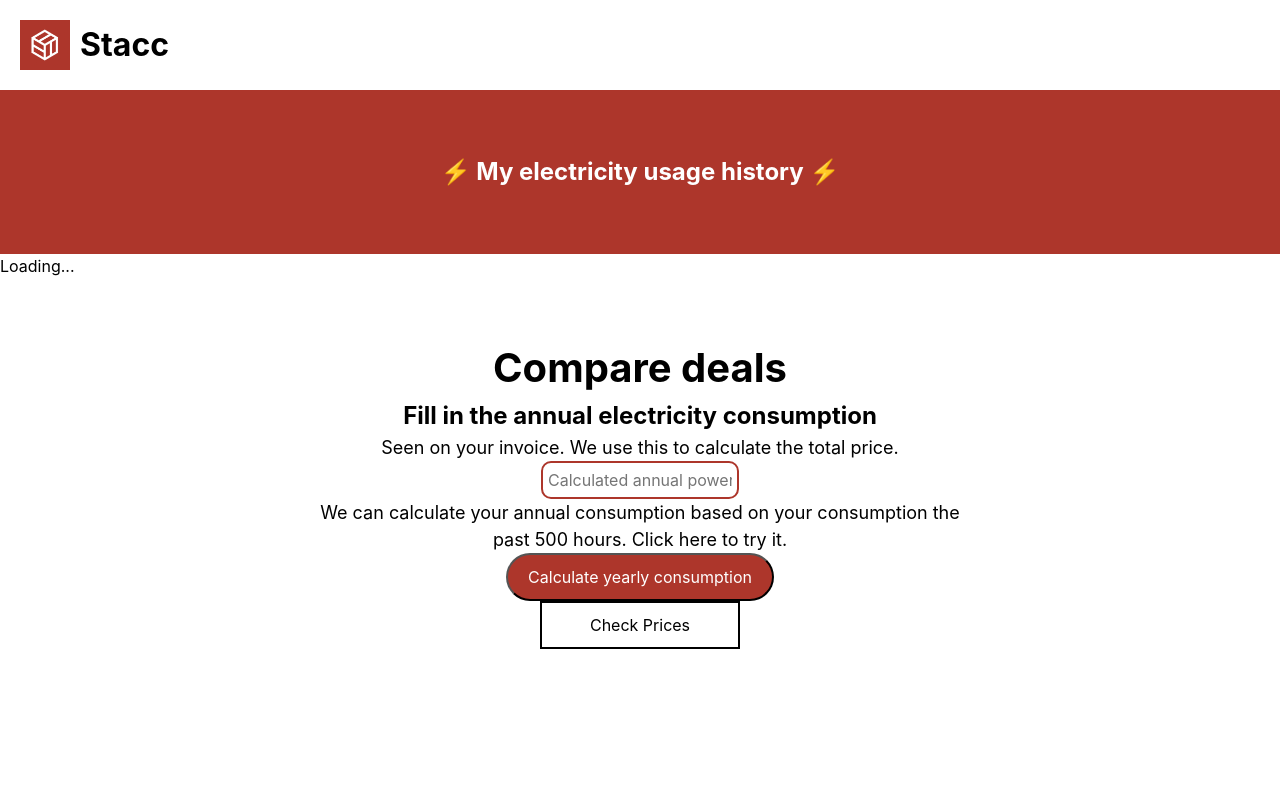
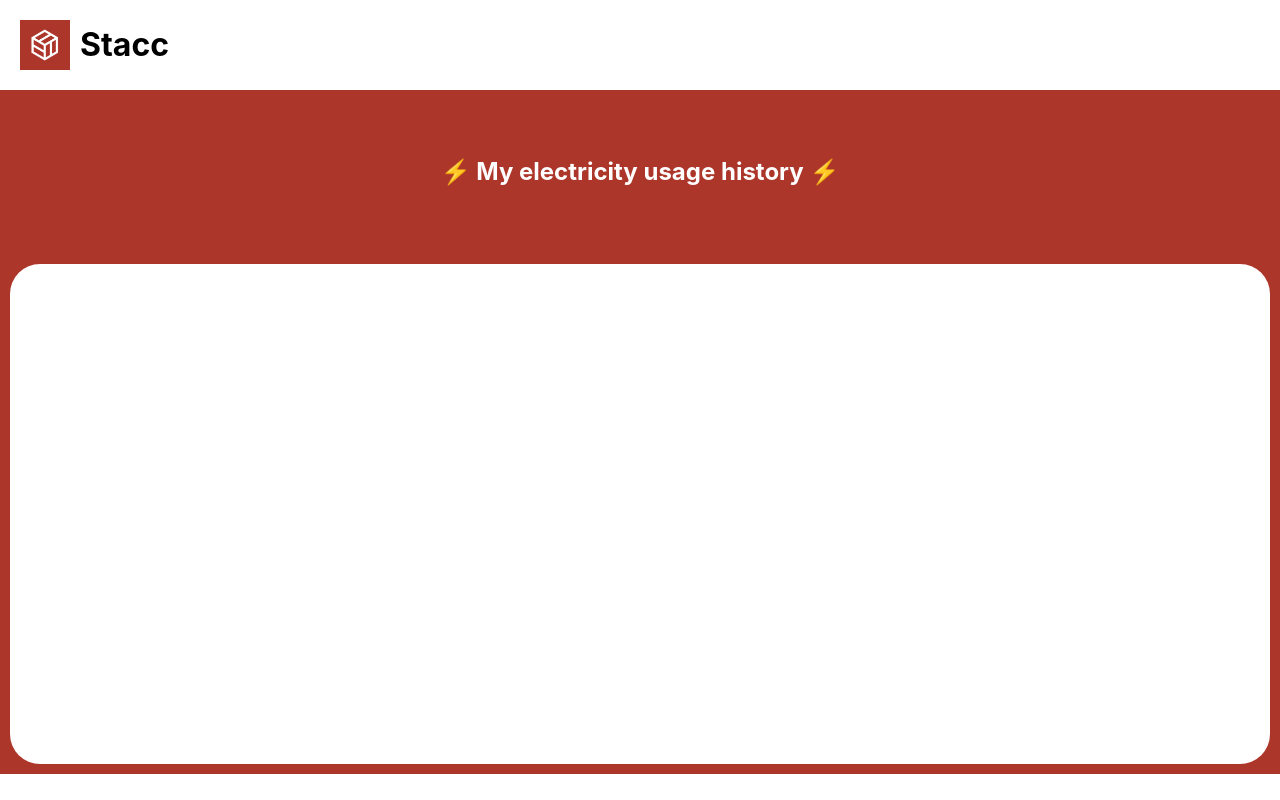
Before and after one commit to H584958/StaccElectricity, a Next.js app in the folder stacc-challenge-public/: page / in a window 1280 px wide. Shown: the top 800 px of the page. Built offline with nearby package versions, Linux system fonts and the light colour scheme; no server answers.

Commit message:
loading css

```diff
--- a/stacc-challenge-public/components/Data.module.css
+++ b/stacc-challenge-public/components/Data.module.css
@@ -3,6 +3,7 @@
   padding: 10px;
 }
 .price_card {
+  min-height: 500px;
   background-color: white;
   border-radius: 30px;
   padding-top: 30px;
--- a/stacc-challenge-public/components/DataCostModule.jsx
+++ b/stacc-challenge-public/components/DataCostModule.jsx
@@ -49,8 +49,13 @@ export default function DataCostModule() {
       }
     );
   }, []);
-
-  if (!data || !consumptionData) return <div>Loading...</div>;
+  if (!data || !consumptionData) {
+    return (
+      <div className={styles.container}>
+        <div className={styles.price_card}> </div>
+      </div>
+    );
+  }
 
   const filteredData = data.map((item) => ({
     ...item,
```
